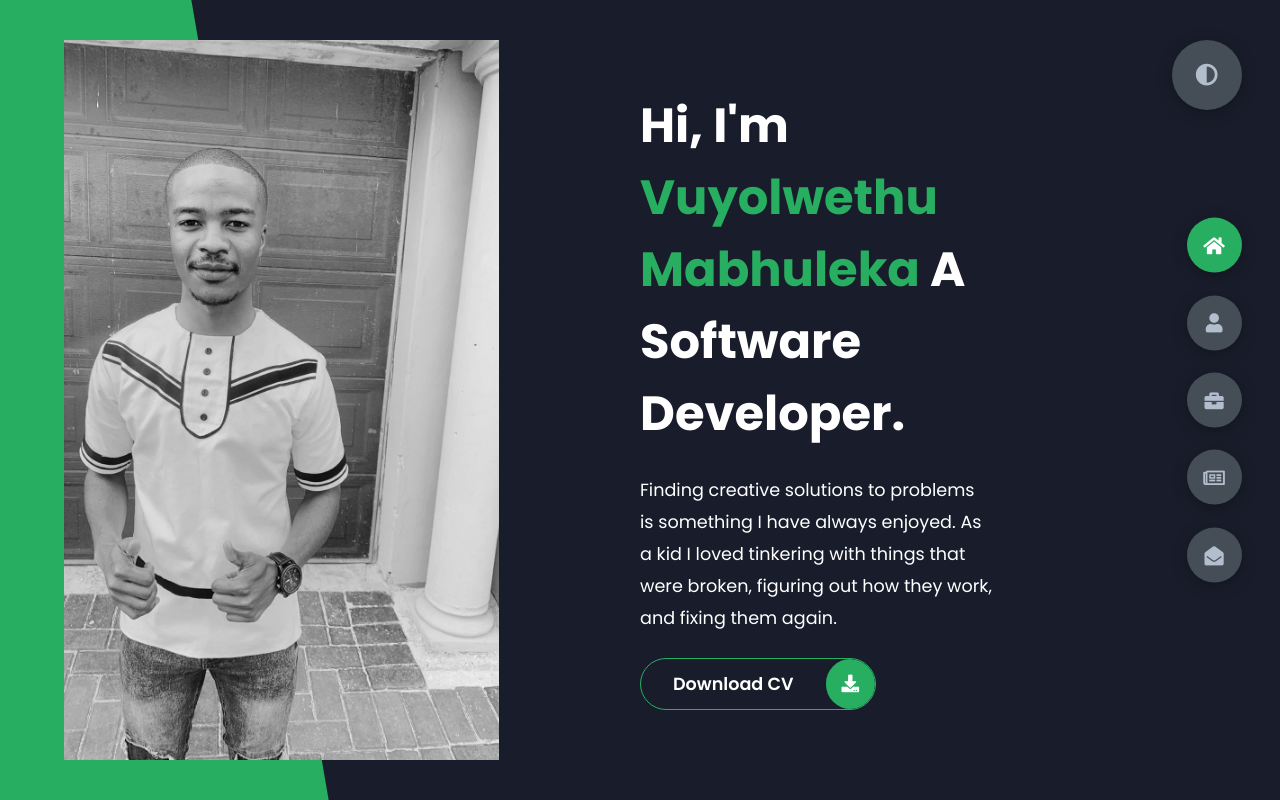
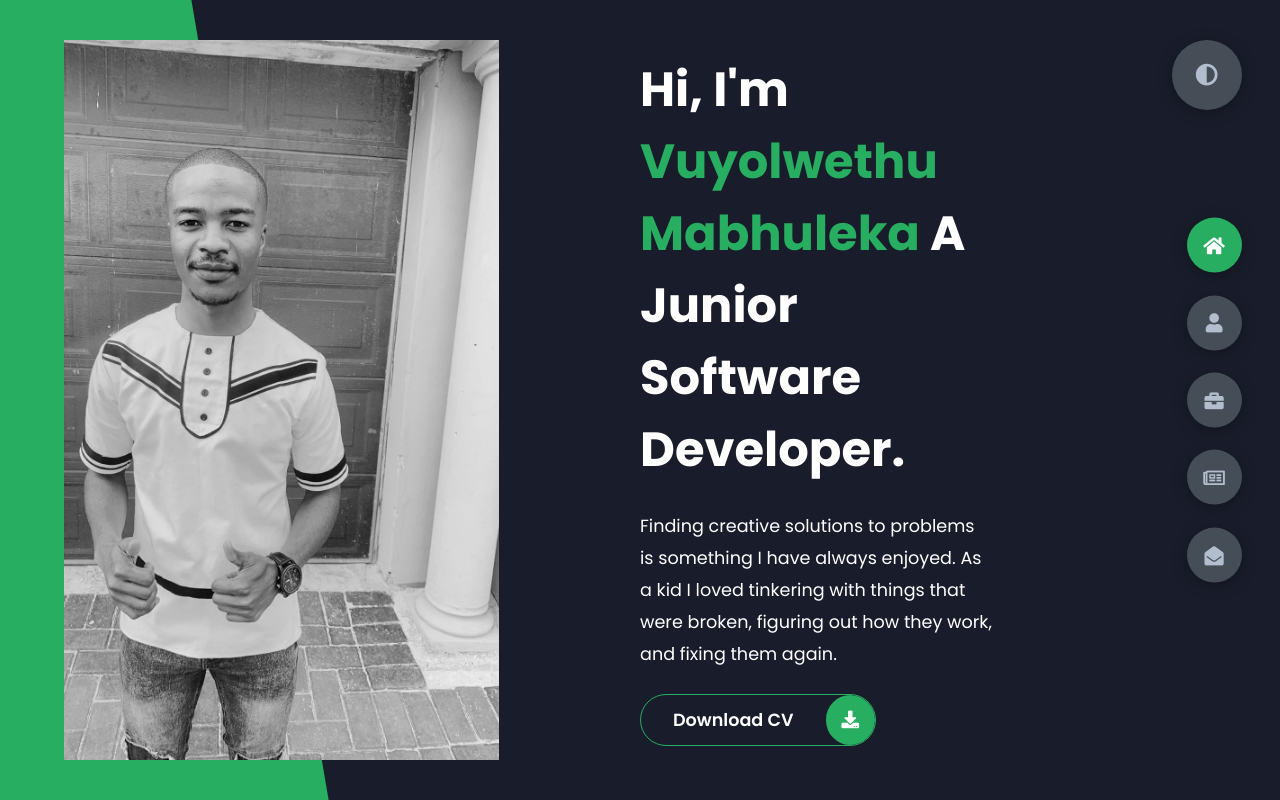
Before and after one commit to VuyolwethuM6/Personal-Portfolio, a plain HTML site: page index.html in a window 1280 px wide. Drawn offline with Linux system fonts and the light colour scheme.

Commit message:
changed proffession

```diff
--- a/index.html
+++ b/index.html
@@ -23,7 +23,7 @@
             <div class="right-header">
                 <h1 class="name">
                     Hi, I'm <span>Vuyolwethu Mabhuleka</span>
-                    A Software Developer.
+                    A Junior Software Developer.
                 </h1>
                 <p>
                     Finding creative solutions to problems is something I have always enjoyed.
```
